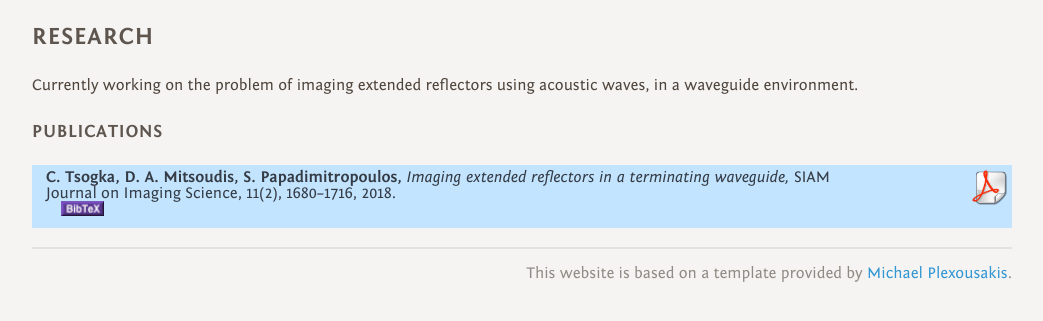
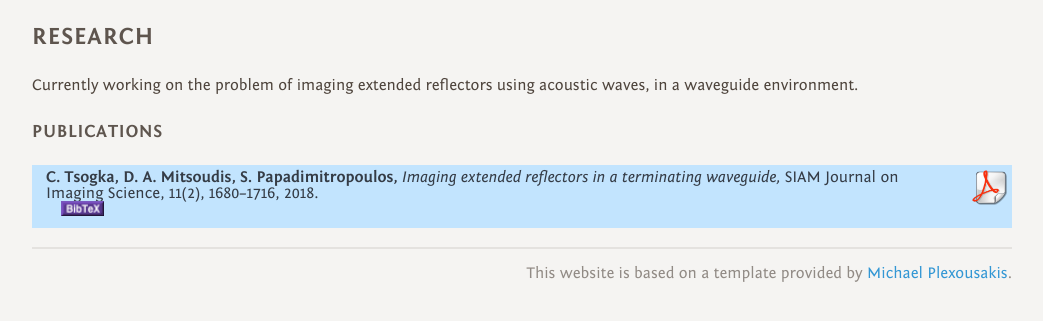
Before and after one commit to spapadem/spapadem.github.io, a PHP site: page /research.html in a window 1280 px wide. Shown: the part 116-437 px from the top of the page, without its empty margins (118-1161 px from the left). Run offline with PHP 8.4, Linux system fonts and the light colour scheme; some libraries are stand-ins or nearby versions.

Commit message:
site edits

```diff
--- a/css/publications.css
+++ b/css/publications.css
@@ -18,7 +18,7 @@ td.pub {
 .pubinfo {
         padding: 4px;
 	float: left;
-	width: 80%;
+	width: 87%;
 	text-align: justify;
         margin-left: 10px;
 }
```
